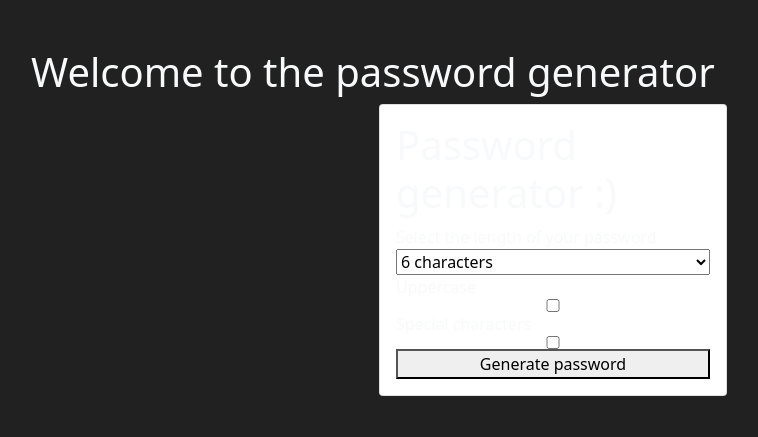
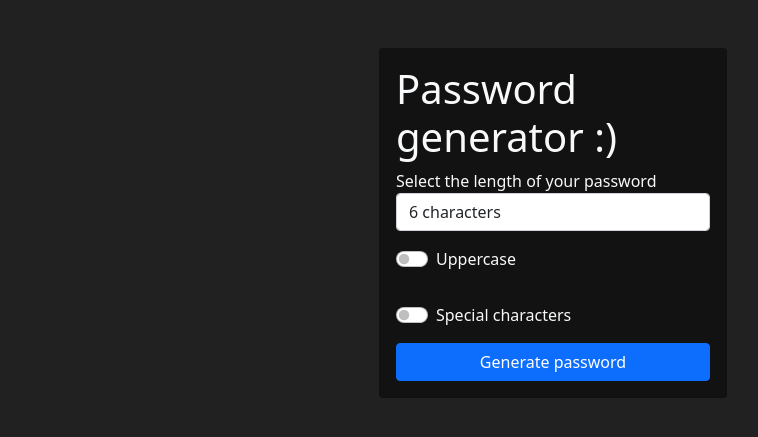
Before and after one commit to nicolasmosquerar/password_generator, a Django app: page / in a window 1280 px wide. Shown: the part 56-493 px from the top of the page, without its empty margins (87-845 px from the left). Run offline with Django 3.2, Linux system fonts and the light colour scheme.

Commit message:
ultimo commit del proyecto

```diff
--- a/generator/templates/home.html
+++ b/generator/templates/home.html
@@ -2,15 +2,15 @@
 
 {%block content %}
 
-<h1>Welcome to the password generator</h1> </h1>
+
 
 <div class="col-md-4 offset-md-4">
-<form action="{% url 'password' %} "class="card card-body">
+<form action="{% url 'password' %} "class="card card-body" style="background-color: #121212">
 
 <h1>Password generator :)</h1>
 
 <label for="length">Select the length of your password</label>
-<select name="length" id="length">
+<select name="length" id="length" class="form-control">
 
     <option value="6">      6 characters </option>
     <option value="7">      7  characters</option>
@@ -21,11 +21,18 @@
     <option value="12">  12  characters</option>
 </select>
 
-    <label for="uppercase">Uppercase</label>
-    <input type="checkbox" name="uppercase" id="uppercase">
-    <label for="special">Special characters</label>
-    <input type="checkbox" name="special" id="special">
-    <button>Generate password</button>
+<div class="form-check form-switch my-3">
+    <label for="uppercase" class="form-check-label">Uppercase</label>
+    <input type="checkbox" name="uppercase" id="uppercase" class="form-check-input">
+</div>
+
+<div class="form-check form-switch my-3">
+    <label for="special" class="form-check-label">Special characters</label>
+    <input type="checkbox" name="special" id="special" class="form-check-input">
+</div>
+    <button class="btn btn-primary" >Generate password</button>
+
+
 </form>
 
 
--- a/generator/templates/password.html
+++ b/generator/templates/password.html
@@ -2,8 +2,9 @@
 
 {%block content %}
 
-<h1>the Password was created succesfully</h1>
+<div class="card card-body col-md-4 offset-md-4"style="background-color: #121212">
+<h1>the Password is</h1>
 
 <h2>{{ password }}</h2>
-
+</div>
 {%endblock %}
```
